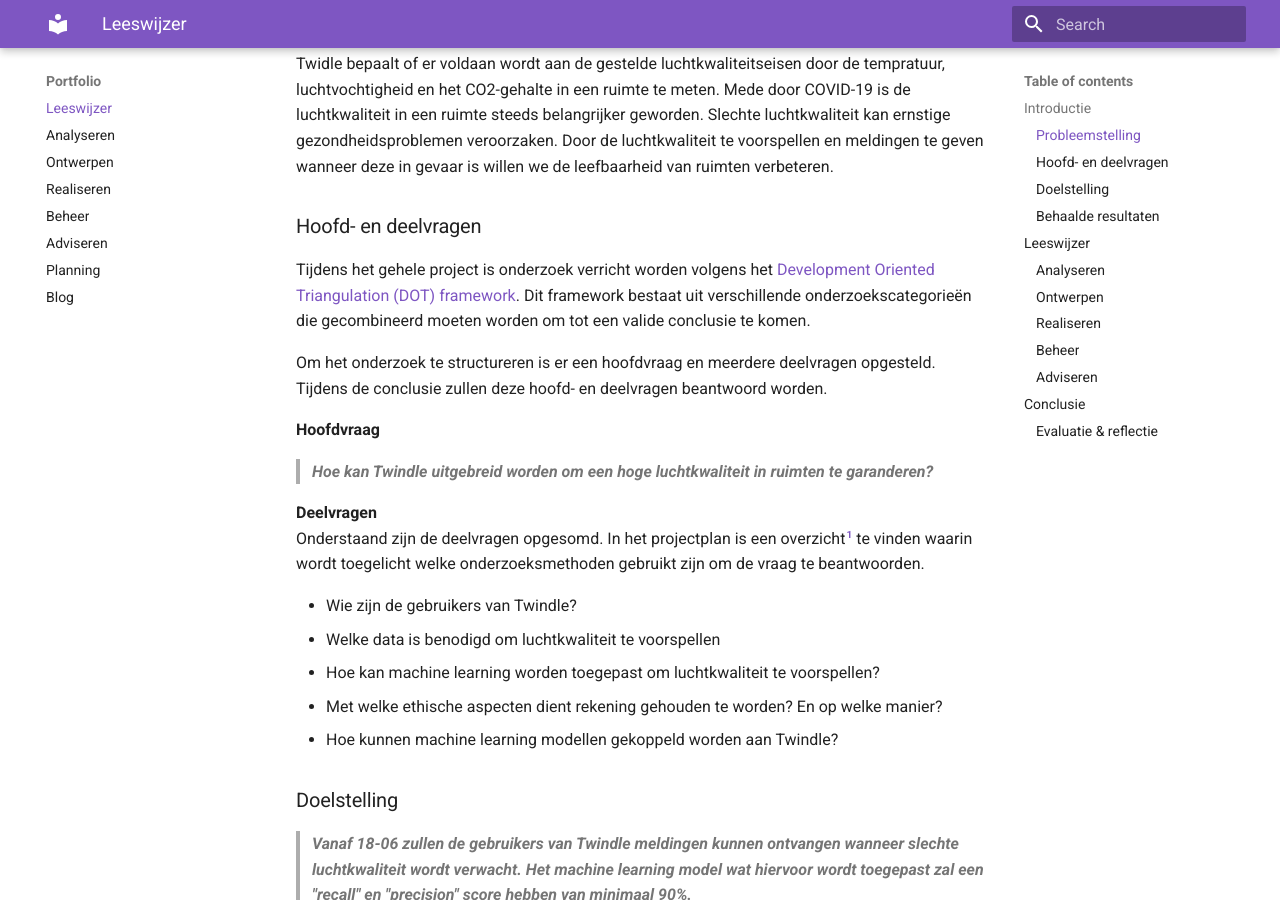
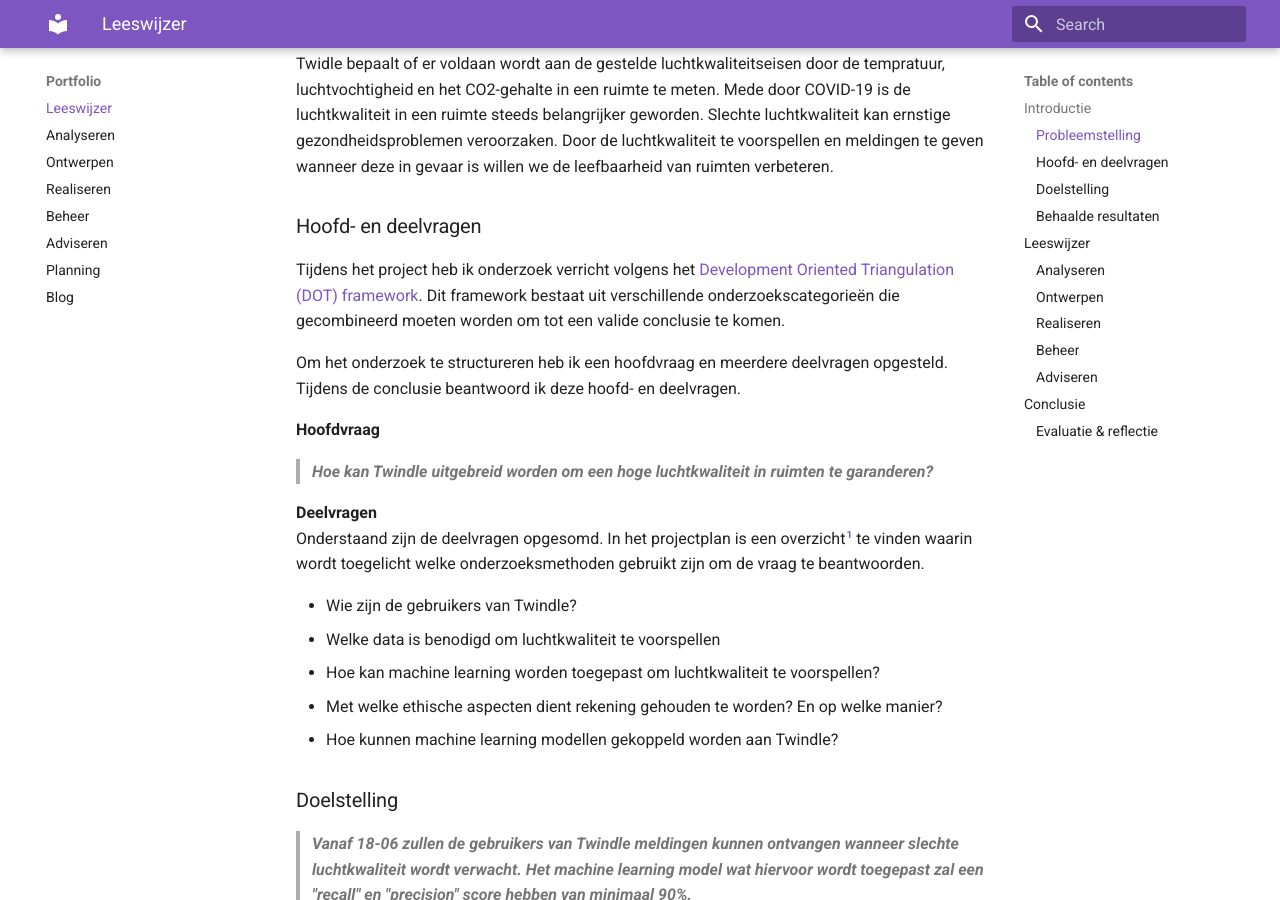
Before and after one commit to kpapijnenburg/portfolio, an MkDocs documentation site: the page built from docs/index.md, in a window 1280 px wide and 900 px high, scrolled down 427 px. Built offline with MkDocs 1.6.1 and Material for MkDocs 9.7.7, drawn with Linux system fonts in a browser that asks for light colours.

Commit message:
Vanuit de ik-vorm praten

```diff
--- a/docs/index.md
+++ b/docs/index.md
@@ -10,9 +10,9 @@
 
 ### Hoofd- en deelvragen
 
-Tijdens het gehele project is onderzoek verricht worden volgens het [Development Oriented Triangulation (DOT) framework](https://ictresearchmethods.nl/The_DOT_Framework). Dit framework bestaat uit verschillende onderzoekscategorieën die gecombineerd moeten worden om tot een valide conclusie te komen.
+Tijdens het project heb ik onderzoek verricht volgens het [Development Oriented Triangulation (DOT) framework](https://ictresearchmethods.nl/The_DOT_Framework). Dit framework bestaat uit verschillende onderzoekscategorieën die gecombineerd moeten worden om tot een valide conclusie te komen.
 
-Om het onderzoek te structureren is er een hoofdvraag en meerdere deelvragen opgesteld. Tijdens de conclusie zullen deze hoofd- en deelvragen beantwoord worden.
+Om het onderzoek te structureren heb ik een hoofdvraag en meerdere deelvragen opgesteld. Tijdens de conclusie beantwoord ik deze hoofd- en deelvragen.
 
 **Hoofdvraag** <br>
 
```
